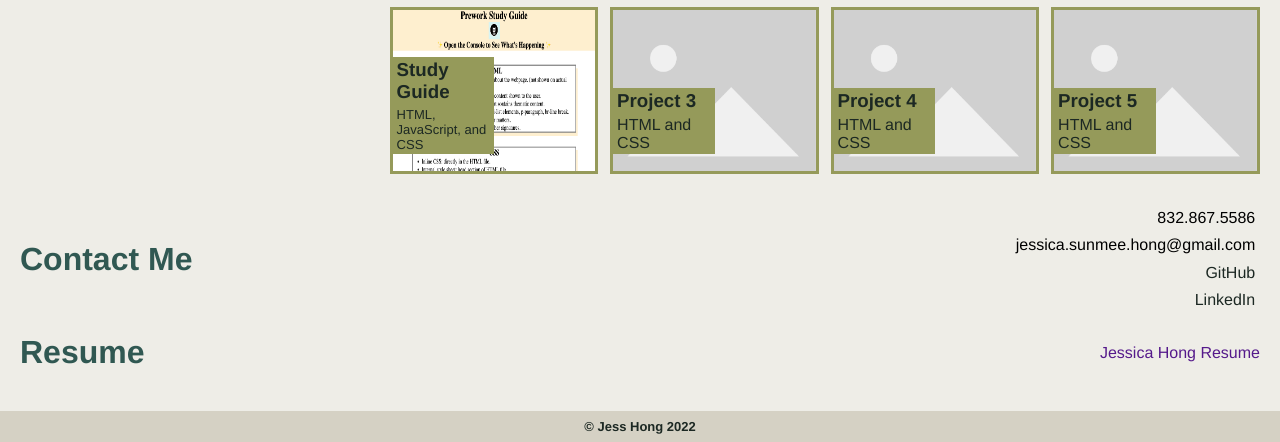
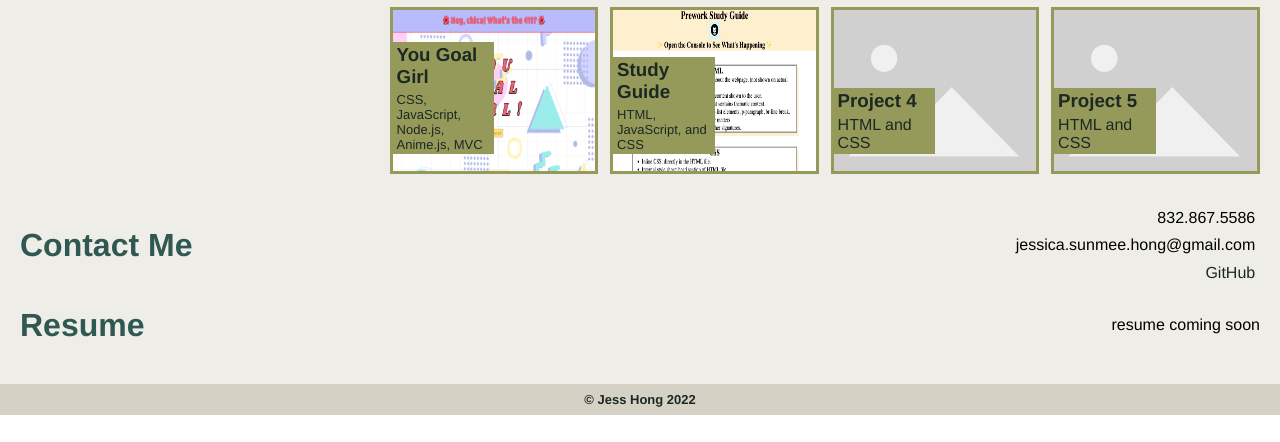
Before and after one commit to jessicashong/professional-portfolio, a plain HTML site: page index.html in a window 1280 px wide. Shown: the part 1011-1453 px from the top of the page. After the commit the page ends 1426 px from the top, so only its background shows below. Drawn offline with Linux system fonts and the light colour scheme.

Commit message:
added you goal girl to portfolio

```diff
--- a/index.html
+++ b/index.html
@@ -43,8 +43,17 @@
                     </a>
                 </div>
 
-                <div class="small-project" id="prework-study-guide">
-                    <div class="small-work-card">
+                <div class="small-project">
+                    <div class="small-work-card" id="you-goal-girl">
+                        <a href="https://clj-yougoalgirl.herokuapp.com/" target="_blank">
+                            <img src="./assets/images/you-goal-girl.png" class="small-work-img" style="height:100%" alt="image of you goal girl" />
+                            <figure class="text-block">
+                                <h3>You Goal Girl</h3>
+                                <p style="font-size:13px;">CSS, JavaScript, Node.js, Anime.js, MVC</p>
+                            </figure>
+                        </a>
+                    </div>
+                    <div class="small-work-card" id="prework-study-guide">
                         <a href="https://jessicashong.github.io/prework-study-guide/" target="_blank">
                             <img src="./assets/images/jessicashong.github.io_prework-study-guide_.jpg" class="small-work-img" style="height:100%" alt="image of prework study guide" />
                             <figure class="text-block">
@@ -52,13 +61,6 @@
                                 <p style="font-size:13px;">HTML, JavaScript, and CSS</p>
                             </figure>
                         </a>
-                    </div>
-                    <div class="small-work-card">
-                        <img src="./assets/images/Placeholder_view_vector.svg.jpg" class="small-work-img" style="height:100%" alt="image of project" /></a>
-                        <figure class="text-block">
-                            <h3>Project 3</h3>
-                            <p>HTML and CSS</p>
-                        </figure>
                     </div>
                     <div class="small-work-card">
                         <img src="./assets/images/Placeholder_view_vector.svg.jpg" class="small-work-img" style="height:100%" alt="image of project" /></a>
@@ -85,13 +87,14 @@
                 <li class="contact-li">832.867.5586</li>
                 <li class="contact-li">jessica.sunmee.hong@gmail.com</li>
                 <li class="contact-li"><a href="https://github.com/jessicashong" target="_blank">GitHub</a></li>
-                <li class="contact-li"><a href="linkdin" target="_blank">LinkedIn</a></li>
+                <!-- <li class="contact-li"><a href="linkdin" target="_blank">LinkedIn</a></li> -->
             </ul>
         </section>
 
         <section class="resume" id="resume">
             <h2>Resume</h2>
-            <a href="" target="_blank">Jessica Hong Resume</a>
+                <a>resume coming soon</a>
+            <!-- <a href="" target="_blank">Jessica Hong Resume</a> -->
         </section>
 
     </main>
```
Also changed, not shown: assets/images/you-goal-girl.png (added).
